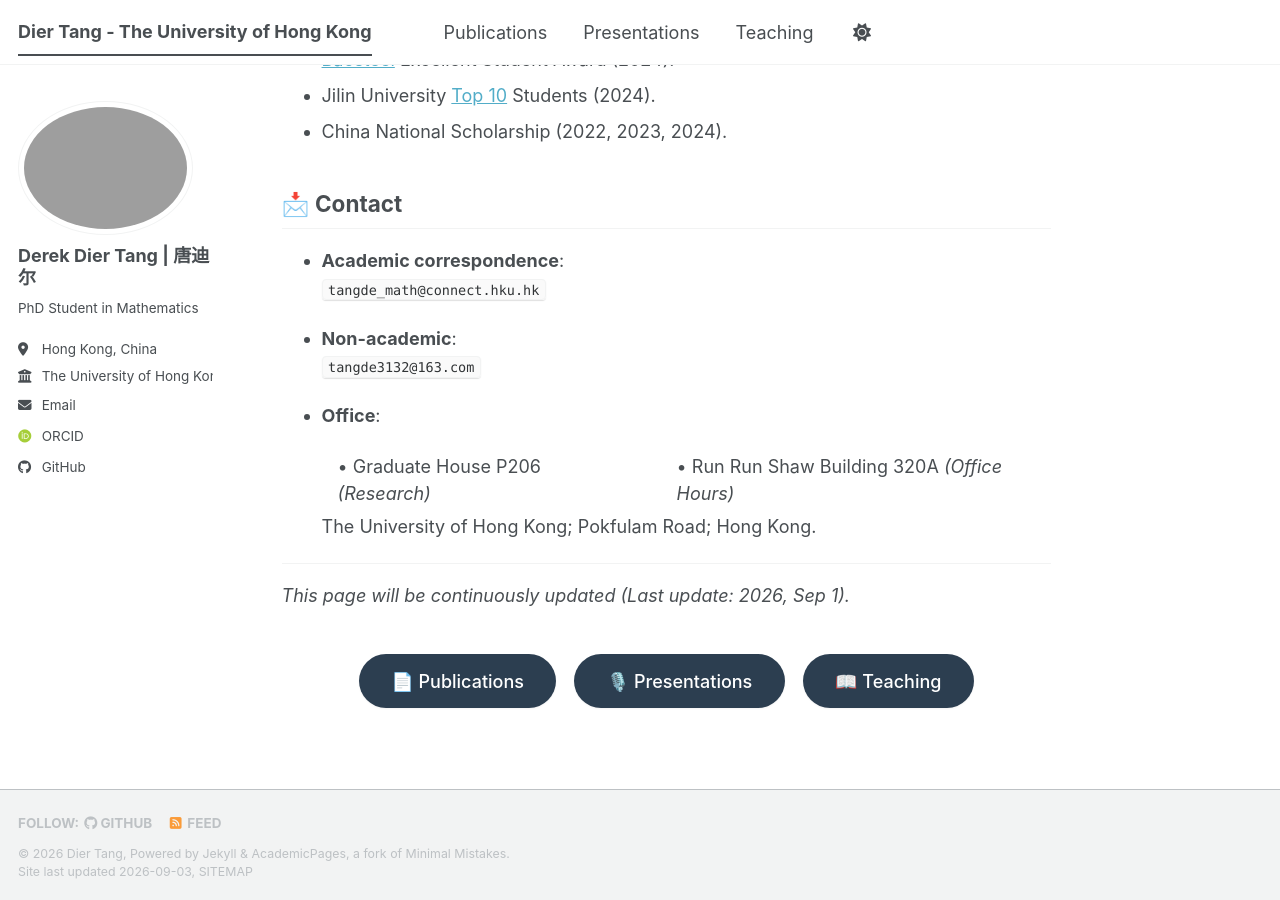
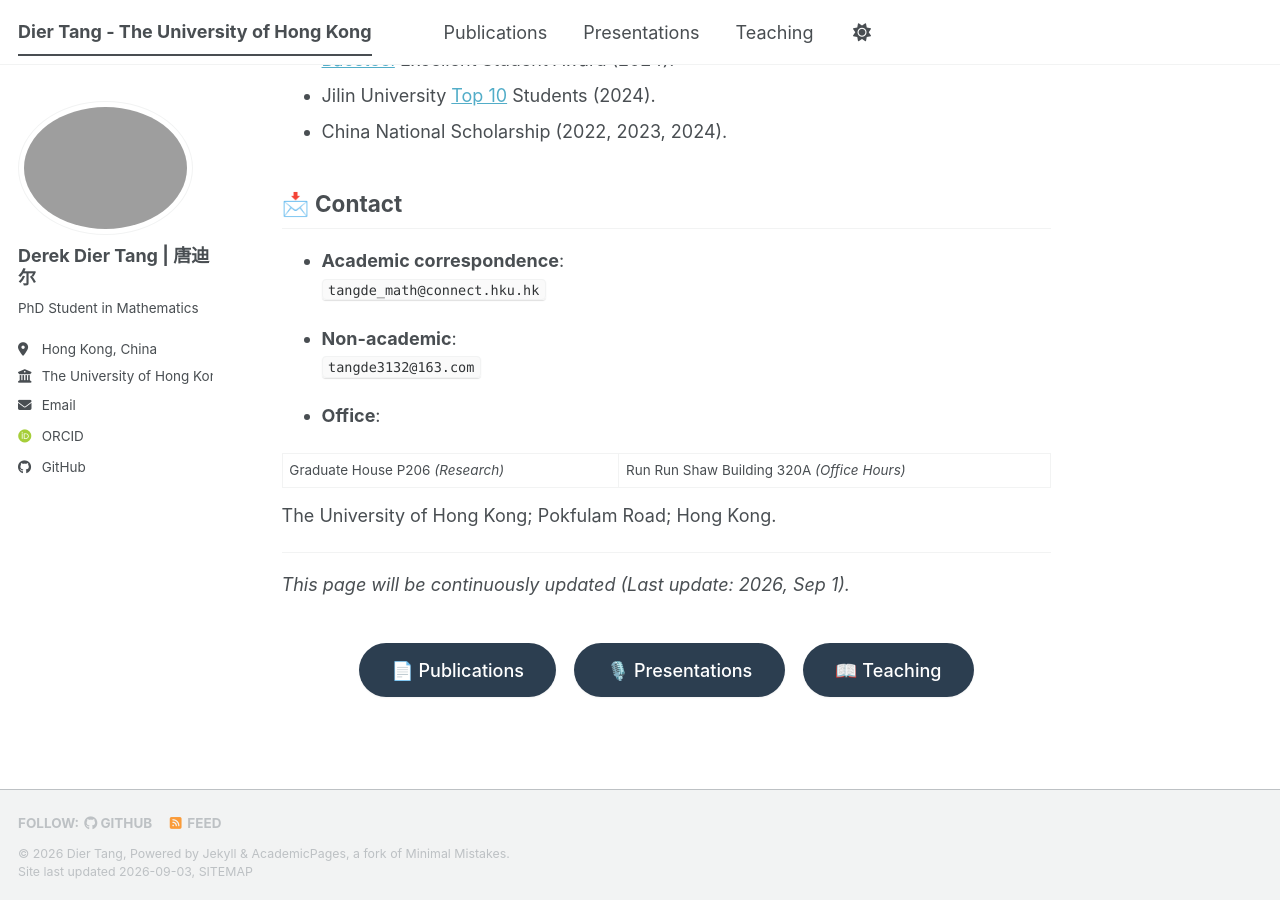
Before and after one commit to TangDier03/tangdier03.github.io, a Jekyll site: the page built from _pages/about.md, in a window 1280 px wide and 900 px high, scrolled down 1375 px. Built offline with Jekyll 4.4.1, drawn with Linux system fonts in a browser that asks for light colours; some web fonts are replaced; a script bundle is joined from its source files by our own code; library files that are not in the unit come from our copies.

Commit message:
Update about.md

```diff
--- a/_pages/about.md
+++ b/_pages/about.md
@@ -74,11 +74,10 @@ I am always open to exploring new topics and long-term collaborations. Feel free
   `tangde3132@163.com`
 
 - **Office**:
-  <div style="display: flex; gap: 48px; margin: 4px 0 6px 16px;">
-    <span>• Graduate House P206 <em>(Research)</em></span>
-    <span>• Run Run Shaw Building 320A <em>(Office Hours)</em></span>
-  </div>
-  The University of Hong Kong; Pokfulam Road; Hong Kong.
+
+| Graduate House P206 *(Research)* | Run Run Shaw Building 320A *(Office Hours)* |
+
+The University of Hong Kong; Pokfulam Road; Hong Kong.
 
 
 ---
```
